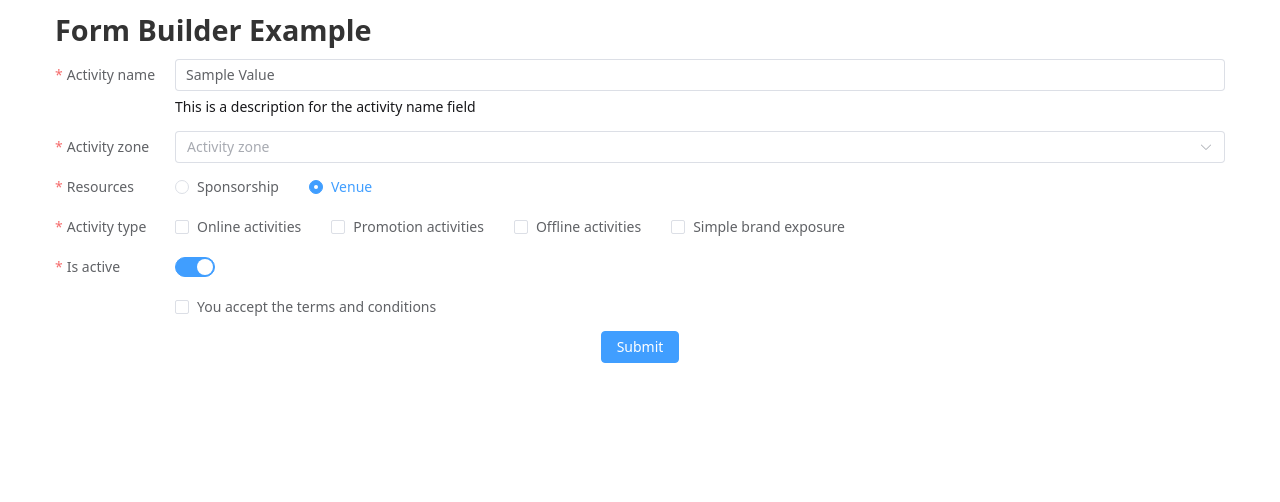
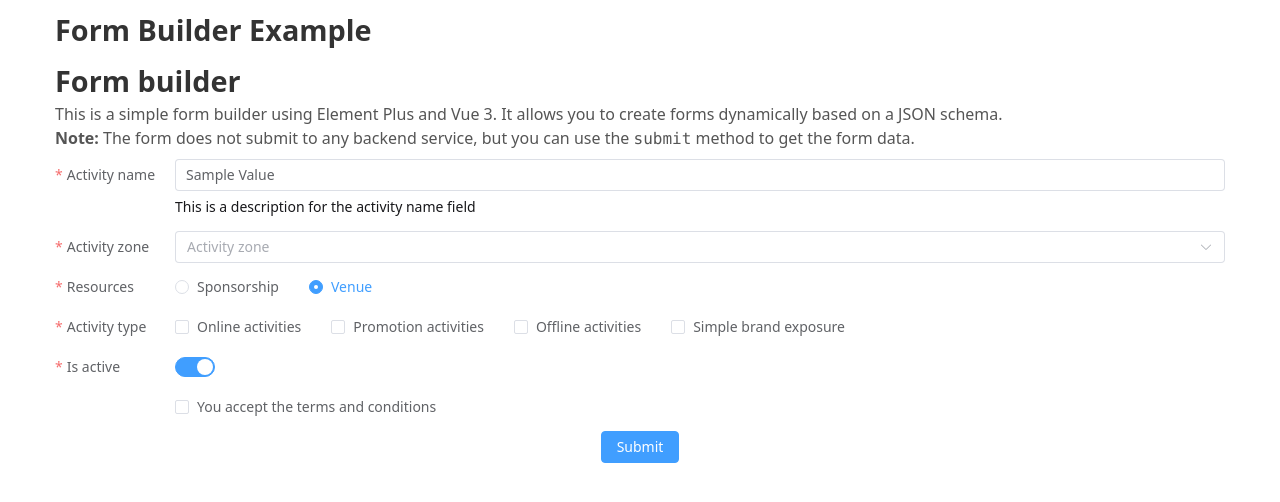
Before and after one commit to Friske2/FormBuilder, a Vue app: page / in a window 1280 px wide. Shown: the top 502 px of the page. Built offline with nearby package versions, Linux system fonts and the light colour scheme.

Commit message:
Enhance FormBuilder.vue with title and description, and update FormConfig interface

```diff
--- a/src/components/FormBuilder.vue
+++ b/src/components/FormBuilder.vue
@@ -1,5 +1,13 @@
 <template>
-  <el-form ref="warpElForm" :model="form" label-width="120px" label-position="left">
+  <div class="my-2">
+    <div class="title">Form builder</div>
+    <div class="sub-title">
+      This is a simple form builder using Element Plus and Vue 3. It allows you to create forms dynamically based on a JSON schema.
+      <br />
+      <strong>Note:</strong> The form does not submit to any backend service, but you can use the <code>submit</code> method to get the form data.
+    </div>
+  </div>
+  <el-form ref="warpElForm" :model="form" v-bind="config">
     <template v-for="field in fields" :key="field.code">
       <show-if-wrapper :showIf="field.showIf" :formData="form" >
         <el-form-item :rules="field.rules" :label-postion="field.label.position" :label="field.label.text"
@@ -28,7 +36,7 @@ import FieldItem from "./FieldItem.vue";
 import exampleForm from "../mocks/exampleForm.json";
 import FieldCol from "./FieldCol.vue";
 import FieldSpan from "./fields/FieldSpan.vue";
-import type { Schema } from "../types/Schema";
+import type { Schema, FormConfig } from "../types/Schema";
 import ShowIfWrapper from "./ShowIfWrapper.vue";
 import { getHiddenFields } from '../components/Form'
 const form = reactive<Record<string, any>>({
@@ -42,6 +50,14 @@ const form = reactive<Record<string, any>>({
   isActive: true,
   isAccepted: false,
 });
+
+const config = reactive<FormConfig>({
+  labelWidth: "120px",
+  labelPosition: "left",
+  showMessage: true,
+  inline: false,
+  size: "default",
+})
 const fields = reactive<Schema>(exampleForm);
 const warpElForm = ref<InstanceType<
   typeof import("element-plus")["ElForm"]
--- a/src/types/Schema.ts
+++ b/src/types/Schema.ts
@@ -67,3 +67,11 @@ export interface SpanField {
 interface StyleAttributes extends Partial<CSSStyleDeclaration> {}
 
 export type Schema = FormField[];
+
+export interface FormConfig {
+  labelWidth: string;
+  labelPosition: "left" | "right" | "top";
+  showMessage: boolean;
+  inline: boolean;
+  size: "default" | "small" | "large";
+}
```
